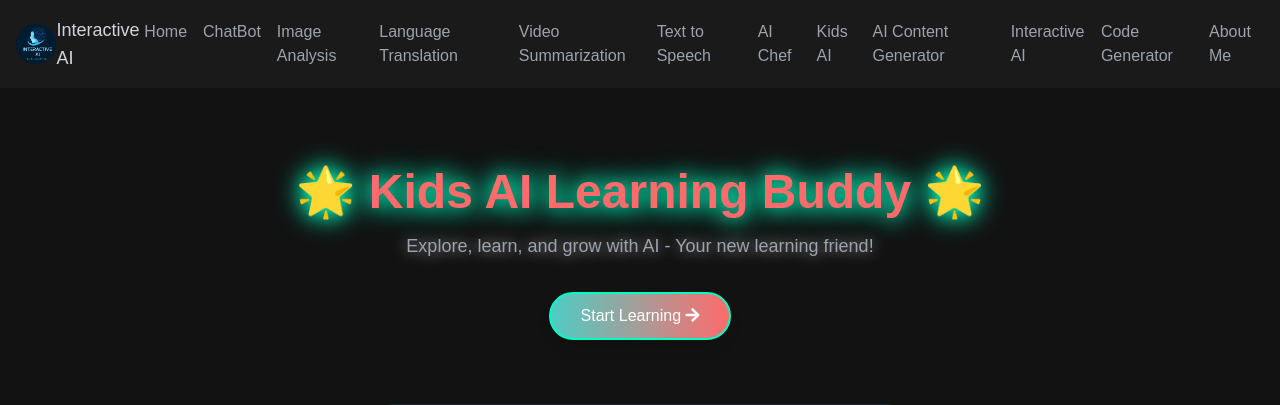
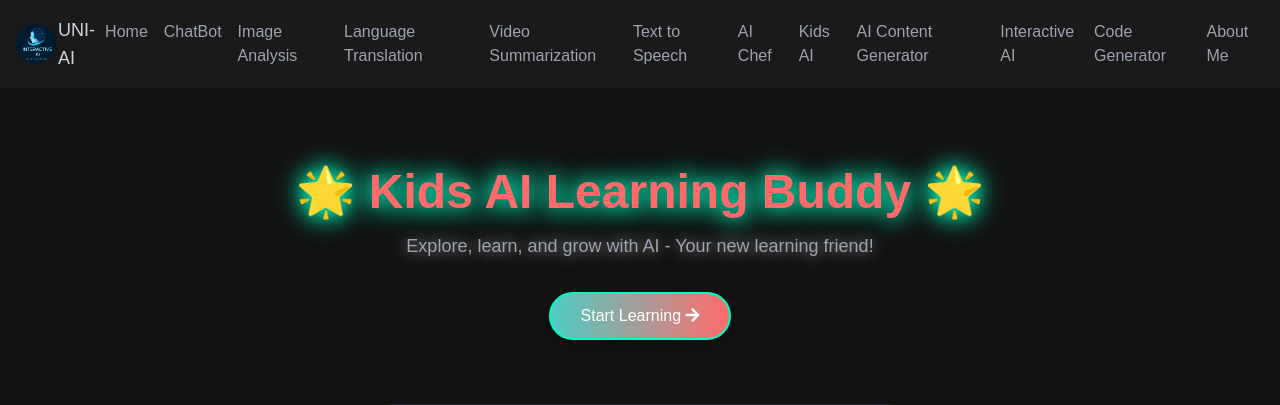
Before and after one commit to GudisaSandeep/Interactive-AI, a Flask app: page /kids-ai in a window 1280 px wide. Shown: the top 405 px of the page. Run offline with Flask 3, Linux system fonts and the light colour scheme; some libraries are stand-ins or nearby versions.

Commit message:
Update kids_ai.html

```diff
--- a/templates/kids_ai.html
+++ b/templates/kids_ai.html
@@ -4,7 +4,7 @@
 <head>
     <meta charset="UTF-8">
     <meta name="viewport" content="width=device-width, initial-scale=1.0">
-    <title>Kids AI Learning Buddy - Sci-Fi Edition</title>
+    <title>UNI-AI</title>
     <link rel="icon" href="{{ url_for('static', filename='Images/Interactive AI.png') }}" type="image/x-icon"
         style="border-radius: 50%;">
     <link rel="icon" href="{{ url_for('static', filename='Images/Interactive AI.png') }}" type="image/x-icon"
@@ -59,7 +59,7 @@
                     src="{{ url_for('static', filename='Images/Interactive AI.png') }}" width="40"
                     style="border-radius: 50px;" />
             </a>
-            <span class="text-lg text-gray-300">Interactive AI</span>
+            <span class="text-lg text-gray-300">UNI-AI</span>
         </div>
         <nav class="flex space-x-4">
             <a class="text-gray-400 hover:text-white" href="{{ url_for('home') }}">Home</a>
```
